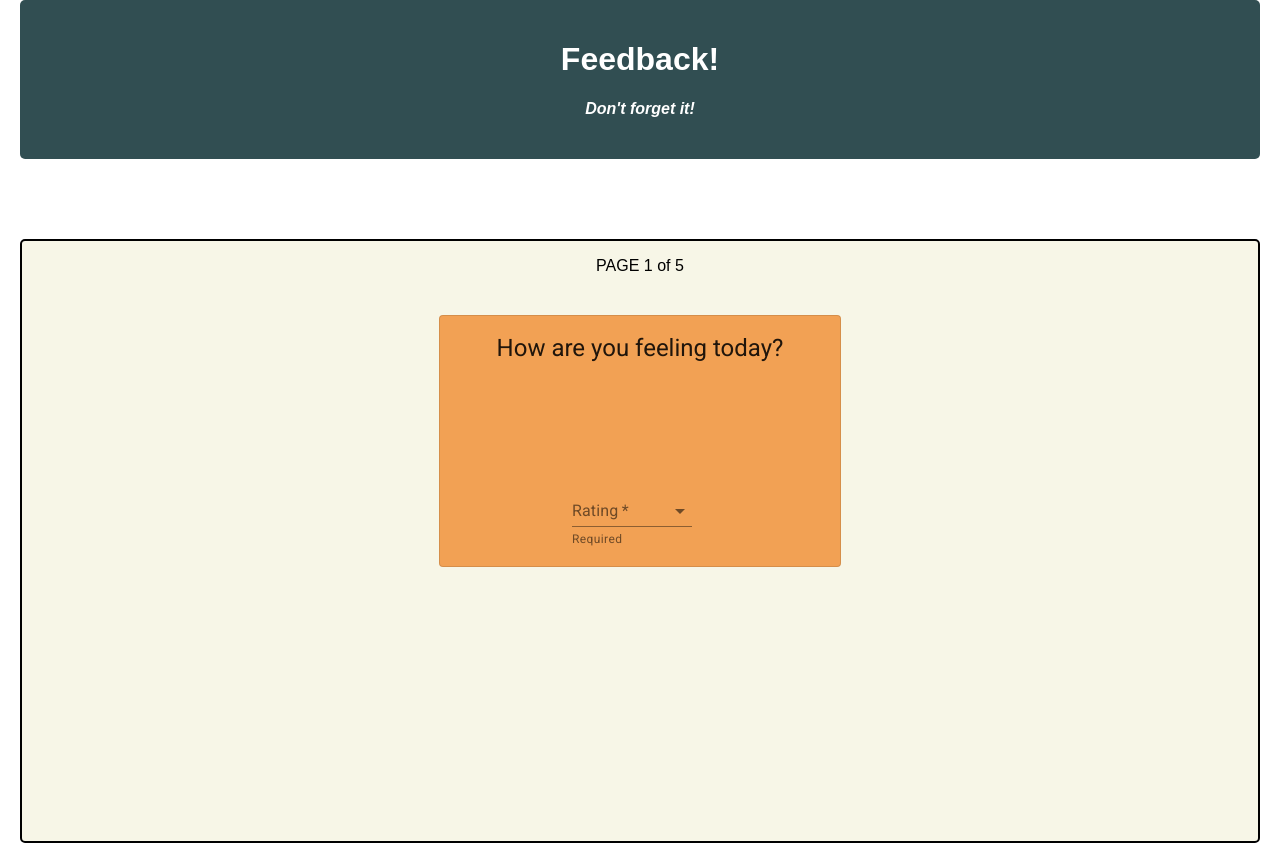
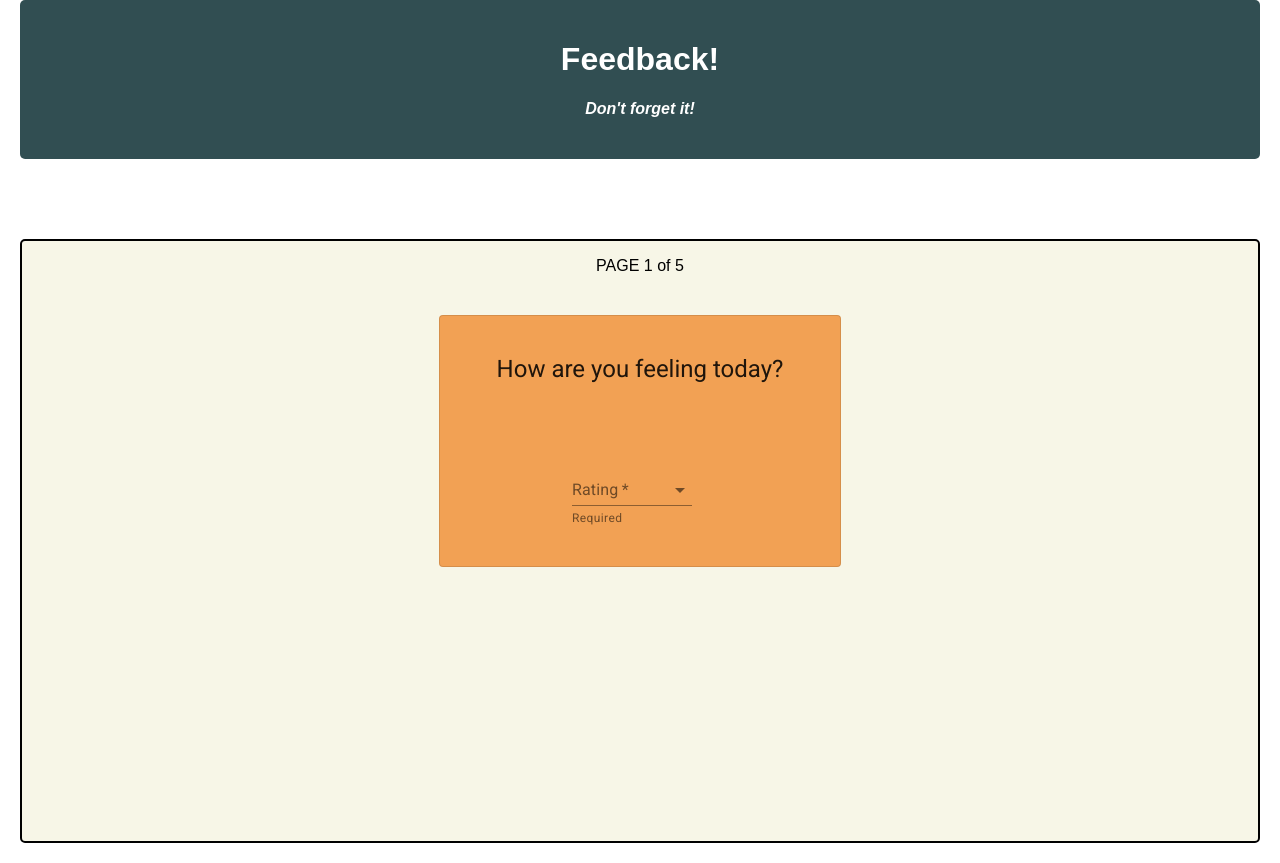
Before and after one commit to gabinwilliams/redux-feedback-loop, a React (Create React App) app: page /#/ in a window 1280 px wide. Built offline with nearby package versions, Linux system fonts and the light colour scheme.

Commit message:
fixed some styling

```diff
--- a/src/components/FeedbackCard/FeedbackCard1.jsx
+++ b/src/components/FeedbackCard/FeedbackCard1.jsx
@@ -15,7 +15,7 @@ const useStyles = makeStyles({
   root: {
     display: 'flex',
     flexWrap: 'wrap',
-    alignContent: 'space-between',
+    alignContent: 'space-around',
     justifyContent: 'center',
     backgroundColor: '#f2a154',
     textAlign: 'center',
--- a/src/components/FeedbackCard/FeedbackCard2.jsx
+++ b/src/components/FeedbackCard/FeedbackCard2.jsx
@@ -14,7 +14,7 @@ const useStyles = makeStyles({
   root: {
     display: 'flex',
     flexWrap: 'wrap',
-    alignContent: 'space-between',
+    alignContent: 'space-around',
     justifyContent: 'center',
     backgroundColor: '#f2a154',
     textAlign: 'center',
--- a/src/components/FeedbackCard/FeedbackCard3.jsx
+++ b/src/components/FeedbackCard/FeedbackCard3.jsx
@@ -14,7 +14,7 @@ const useStyles = makeStyles({
   root: {
     display: 'flex',
     flexWrap: 'wrap',
-    alignContent: 'space-between',
+    alignContent: 'space-around',
     justifyContent: 'center',
     backgroundColor: '#f2a154',
     textAlign: 'center',
--- a/src/components/FeedbackCard/FeedbackCard4.jsx
+++ b/src/components/FeedbackCard/FeedbackCard4.jsx
@@ -16,7 +16,7 @@ const useStyles = makeStyles({
   root: {
     display: 'flex',
     flexWrap: 'wrap',
-    alignContent: 'space-between',
+    alignContent: 'space-around',
     justifyContent: 'center',
     backgroundColor: '#f2a154',
     textAlign: 'center',
```
